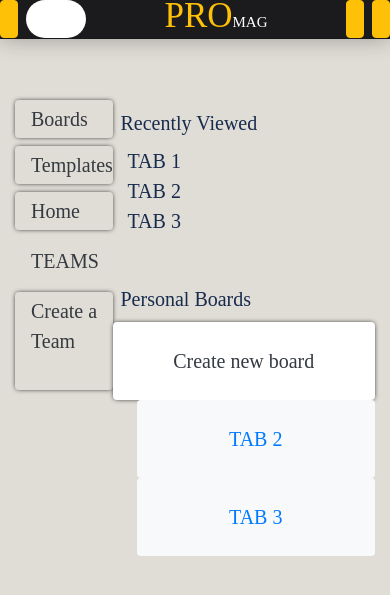
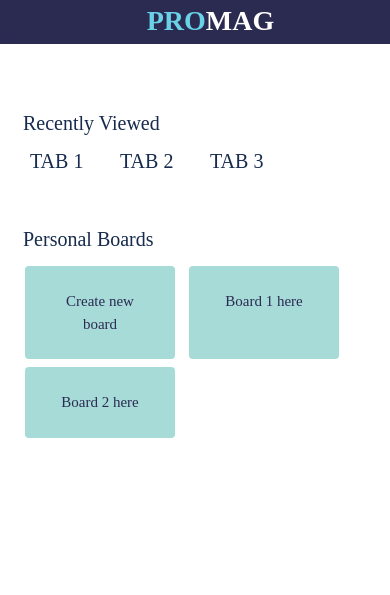
Before and after one commit to Umair1756/fyp, a PHP site: page /user_homepage.html in a window 390 px wide. Shown: the top 595 px of the page. Run offline with PHP 8.4, Linux system fonts and the light colour scheme; some libraries are stand-ins or nearby versions; some web fonts are replaced.

Commit message:
Changes for theme color

```diff
--- a/compileFile/index Styling.css
+++ b/compileFile/index Styling.css
@@ -28,10 +28,6 @@
   src: url(../fonts/Merienda_One/MeriendaOne-Regular.ttf);
 }
 @font-face {
-  font-family: "TradeWinds";
-  src: url(../fonts/Trade_Winds/TradeWinds-Regular.ttf);
-}
-@font-face {
   font-family: "BungeeInline";
   src: url(../fonts/Bungee_Inline/BungeeInline-Regular.ttf);
 }
@@ -60,12 +56,14 @@ body{
 }
 .first_part_logo {
   font-size: 35px !important;
-  font-family: "Faster One" !important;
-  color: #ffc107 !important;
+  font-family: "LimeLight" !important;
+  color: #69d2e7 !important;
+  font-weight: bold;
 }
 .secong_part_logo {
-  font-size: 15px !important;
-  font-family: "BungeeInline" !important;
+  font-size: 35px !important;
+  font-family: "LimeLight" !important;
+  font-weight: bold;
 }
 
 * {
@@ -88,10 +86,8 @@ body {
   width: 100%;
   line-height: 40px !important;
 }
-.user_header_section{
-  box-shadow: 0 0 22px rgba(0, 0, 0, 0.3);
-  border-bottom: 1px solid #0000001a !important;
-  background: #1b1b1d;
+.user_header_section {
+  background: #2B2B52;
   width: 100%;
   line-height: 0px !important;
 }
--- a/compileFile/user_homepage.css
+++ b/compileFile/user_homepage.css
@@ -1,8 +1,25 @@
+*,
+::after,
+::before {
+  box-sizing: border-box;
+}
+.navbar {
+  padding: 3px 4px !important;
+}
+ul.navbar_res li{
+  background: none;
+}
+.logo_adj{
+  background: none !important;
+}
+.input_adj{
+  background: none !important;
+}
 .nav-link {
   cursor: pointer;
 }
 .nav-item {
-  border: 1px solid #ffc107;
+  border: 1px solid #2B2B52;
 }
 .nav-item:hover {
   background: none !important;
@@ -16,18 +33,30 @@ li.focus {
   top: 1px;
   left: 1px;
 }
+.input_search{
+  background: none;
+  padding-left: 37px;
+}
+.input_search i{
+  color: #fff;
+}
 .input_search:focus {
   outline: none !important;
   border: none !important;
   z-index: 0 !important;
   box-shadow: none;
-  width: 350px;
+  background: #fff !important;
+  color: #2B2B52 !important;
+  transition: 0.4s ease-in-out;
 }
-.fa-search:focus {
-  color: black;
+i:focus {
+  color: #2B2B52 !important;
 }
 .input_search::-webkit-input-placeholder {
-  color: #ffc107 !important;
+  color: #fff !important;
+}
+.input_search::-webkit-input-placeholder:focus {
+  color: #2B2B52 !important;
 }
 @media screen and (max-width: 991px) {
   ul.navbar_res {
@@ -42,30 +71,112 @@ li.focus {
     top: 2px !important;
     left: 10px !important;
   }
+  .container {
+    max-width: 960px;
+    width: 100%;
+    padding-right: 15px;
+    padding-left: 15px;
+    margin-right: auto;
+    margin-left: auto;
+  }
+  .row {
+    display: flex;
+    flex-wrap: wrap;
+    margin-right: -15px;
+    margin-left: -15px;
+  }
+  .nav-link {
+    display: block;
+  }
+  .col-md-5 {
+    flex: 0 0 41.666667% !important;
+    max-width: 41.666667% !important;
+    position: relative;
+    width: 100%;
+    margin-left: 10px !important;
+  }
+  .col-lg-4 {
+    flex: 0 0 33.333333%;
+    max-width: 33.333333%;
+    position: relative;
+    width: 100%;
+  }
+  .col-lg-3 {
+    flex: 0 0 25%;
+    max-width: 25%;
+    position: relative;
+    width: 100%;
+  }
+  .p-4 {
+    padding: 1.5rem !important;
+  }
+  .ml-4 {
+    margin-left: 10px !important;
+  }
+  .rounded {
+    border-radius: 0.25rem !important;
+  }
+}
+@media screen and (max-width: 921px) {
+  .penal_area a {
+    font-size: 15px;
+  }
+}
+@media screen and (max-width: 767px) {
+  .r_tab_content{
+    border-left: none !important;
+  }
 }
 @media screen and (max-width: 512px) {
-  .navbar_res{
-    padding: 0px;
-  }
   ul.navbar_res {
     display: -webkit-inline-box;
   }
-  .input_search{
+  .logo_adj a span{
+    font-size: 28px !important;
+  }
+  .navbar_res li a {
+    padding-left: inherit !important;
+    padding-right: inherit !important;
+  }
+  .input_search {
+    background: none !important;
     width: 0px !important;
   }
-  .input_search:focus{
+  .input_search:focus {
     width: 100% !important;
   }
+  .col-lg-5 {
+    flex: 0 0 41.666667% !important;
+    max-width: 41.666667% !important;
+  }
 }
-.penal_area{
+.penal_area {
   margin-top: 100px;
 }
-.anchor_adj{
+.r_tab_content{
+  border-left: 1px dashed #2B2B52;
+}
+.anchor_adj {
+  background: #a7dbd8;
+  /* border: 1px solid #a7dbd8; */
+  color: #2B2B52 !important;
+}
+/* .anchor_adj {
   background: #fff;
   box-shadow: 0px 0px 5px -1px #000000;
-}
-.anchor_adj:hover{
-  background: #ada895;
-  box-shadow: none;
+} */
+.anchor_adj:hover {
+  background: #69d2e7;
+  /* box-shadow: 0px 0px 2px 2px #2B2B52; */
+  color: #fff !important;
   transition: 0.4s ease-in-out;
 }
+.anchor_create_adj{
+  color: #2B2B52;
+}
+.anchor_create_adj:hover {
+  background: #ffffff;
+  box-shadow: 0px 0px 2px 2px #2B2B52;
+  color: #2B2B52 !important;
+  transition: 0.4s ease-in-out;
+}
--- a/compileFile/user_homepage.html
+++ b/compileFile/user_homepage.html
@@ -16,38 +16,38 @@
     <link rel="stylesheet" href="user_homepage.css" />
     <title>Project Demo</title>
   </head>
-  <body style="background: #e0ddd6">
+  <body style="background: #ffffff">
     <!-- Haeder Section -->
     <header class="user_header_section fixed-top position-fixed">
       <nav class="navbar navbar-expand-lg navbar_res">
         <ul class="navbar-nav text-center w-100 navbar_res">
-          <li class="nav-item bg-warning pl-1 pr-1 rounded">
+          <li class="nav-item pl-1 pr-1 rounded-circle">
             <a class="nav-link text-white"
               ><i class="fas fa-house-damage"></i
             ></a>
           </li>
-          <li class="nav-item rounded ml-2 border-0 li_mr mr-auto ">
+          <li class="nav-item rounded ml-2 border-0 li_mr mr-auto input_adj">
             <div class="input-group position-relative">
               <input
                 type="text"
-                class="form-control rounded-pill input_search pl-5 border-0"
+                class="form-control rounded-pill input_search border-0"
                 placeholder="Search"
               />
               <i
-                class="fas fa-search rounded-pill position-absolute nav-link"
+                class="fas fa-search rounded-pill position-absolute text-white nav-link"
               ></i>
             </div>
           </li>
-          <li class="nav-item m-auto border-0">
+          <li class="nav-item m-auto border-0 logo_adj">
             <a class="nav-link" href="#">
               <span class="first_part_logo">PRO</span
               ><span class="secong_part_logo text-white">MAG</span></a
             >
           </li>
-          <li class="nav-item rounded ml-auto bg-warning pl-1 pr-1 mr-2">
+          <li class="nav-item rounded-pill ml-auto pl-1 pr-1 mr-2">
             <a class="nav-link text-white"><i class="far fa-bell"></i></a>
           </li>
-          <li class="nav-item rounded bg-warning pl-1 pr-1">
+          <li class="nav-item rounded-pill pl-1 pr-1">
             <a class="nav-link text-white"><i class="fas fa-user"></i></a>
           </li>
         </ul>
@@ -57,7 +57,7 @@
 
     <div class="container penal_area">
       <div class="row">
-        <div class="col-3">
+        <div class="col-lg-3 cl-md-3 d-lg-block d-md-block d-none">
           <div
             class="nav flex-column nav-pills"
             id="v-pills-tab"
@@ -65,7 +65,7 @@
             aria-orientation="vertical"
           >
             <a
-              class="nav-link p-0 pl-3 pt-1 pb-1 text-dark anchor_adj"
+              class="nav-link p-0 pl-3 pt-1 pb-1 anchor_adj"
               id="v-pills-home-tab"
               data-toggle="pill"
               href="#v-pills-home"
@@ -75,7 +75,7 @@
               ><i class="fab fa-flipboard"></i> Boards</a
             >
             <a
-              class="nav-link p-0 pl-3 pt-1 pb-1 mt-2 text-dark anchor_adj"
+              class="nav-link p-0 pl-3 pt-1 pb-1 mt-2 anchor_adj"
               id="v-pills-profile-tab"
               data-toggle="pill"
               href="#v-pills-profile"
@@ -85,7 +85,7 @@
               ><i class="fas fa-poll"></i> Templates</a
             >
             <a
-              class="nav-link p-0 pl-3 pt-1 pb-1 mt-2 text-dark anchor_adj"
+              class="nav-link p-0 pl-3 pt-1 pb-1 mt-2 anchor_adj"
               id="v-pills-messages-tab"
               data-toggle="pill"
               href="#v-pills-messages"
@@ -94,9 +94,9 @@
               aria-selected="false"
               ><i class="fab fa-500px"></i> Home</a
             >
-            <p class="mt-3 ml-3 text-dark">TEAMS</p>
+            <p class="mt-3 ml-3">TEAMS</p>
             <a
-              class="nav-link p-0 pl-3 pt-1 pb-1 text-dark anchor_adj"
+              class="nav-link p-0 pl-3 pt-1 pb-1 anchor_create_adj"
               id="v-pills-messages-tab"
               data-toggle="pill"
               href="#v-pills-messages"
@@ -107,7 +107,7 @@
             >
           </div>
         </div>
-        <div class="col-9">
+        <div class="col-lg-9 col-md-9 col-sm-12 r_tab_content">
           <div class="tab-content" id="v-pills-tabContent">
             <div
               class="tab-pane fade show active"
@@ -118,9 +118,9 @@
               <p class="m-2"><i class="fas fa-history"></i> Recently Viewed</p>
               <div class="container mb-5">
                 <div class="row">
-                  <div class="col-lg-3">TAB 1</div>
-                  <div class="col-lg-3">TAB 2</div>
-                  <div class="col-lg-3">TAB 3</div>
+                  <div class="col-lg-3 col-md-4 col-sm-4">TAB 1</div>
+                  <div class="col-lg-3 col-md-4 col-sm-4">TAB 2</div>
+                  <div class="col-lg-3 col-md-4 col-sm-4">TAB 3</div>
                 </div>
               </div>
               <p class="m-2">
@@ -128,17 +128,15 @@
               </p>
               <div class="container">
                 <div class="row">
-                  <a class="nav-link text-center col-lg-4 p-4 text-dark rounded anchor_adj">
+                  <a class="nav-link text-center col-md-5 col-sm-6  p-4 m-1 rounded anchor_adj">
                     <i class="fas fa-plus"></i> Create new board
                   </a>
-                  <a
-                    class="nav-link text-center col-lg-3 bg-light p-4 ml-4 rounded"
-                    >TAB 2</a
-                  >
-                  <a
-                    class="nav-link text-center col-lg-3 bg-light p-4 ml-4 rounded"
-                    >TAB 3</a
-                  >
+                  <a class="nav-link text-center col-lg-3 col-md-5 col-sm-6 p-4 ml-4 m-1 rounded anchor_adj">
+                    Board 1 here
+                  </a>
+                  <a class="nav-link text-center col-lg-3 col-md-5 col-sm-6 p-4 ml-4 m-1 rounded anchor_adj">
+                    Board 2 here
+                  </a>
                 </div>
               </div>
             </div>
```
Also changed, not shown: other parts of compileFile/index Styling.css (+1 -76 lines).
